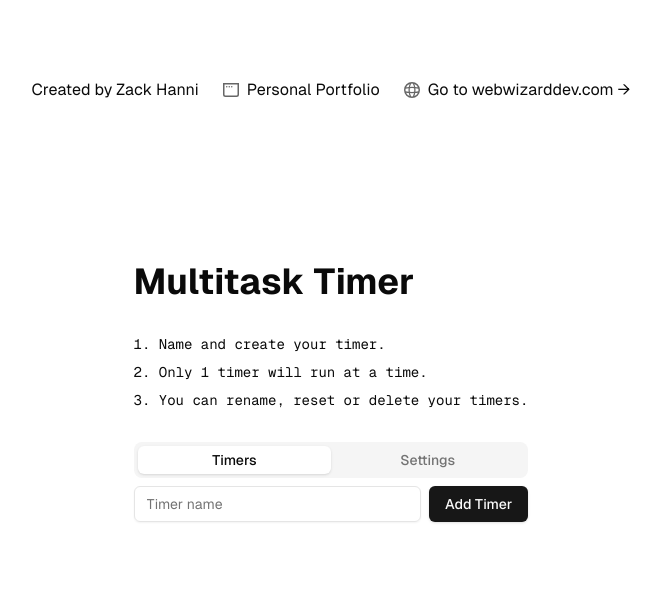
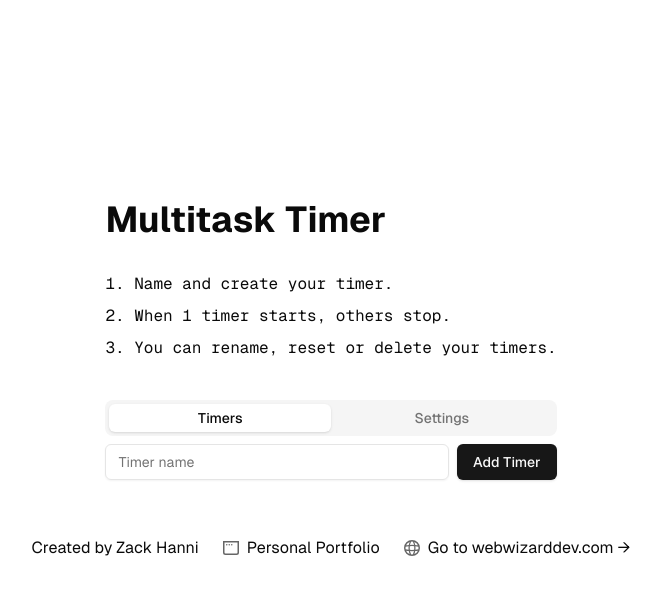
Before and after one commit to zackhanni/multitask-timer, a Next.js app: page / in a window 1280 px wide. Shown: the top 594 px of the page, without its empty margins (309-969 px from the left). Built offline with nearby package versions, Linux system fonts and the light colour scheme.

Commit message:
removed unused. removed grid

```diff
--- a/app/page.tsx
+++ b/app/page.tsx
@@ -2,41 +2,17 @@ import Footer from "@/components/Footer";
 import Stopwatches from "@/components/Stopwatches";
 export default function Home() {
   return (
-    <div className="grid grid-rows-[20px_1fr_20px] items-center justify-items-center min-h-screen p-8 pb-20 gap-16 sm:p-20 font-[family-name:var(--font-geist-sans)]">
-      <main className="flex flex-col gap-8 row-start-2 items-center sm:items-start">
-        <h1 className="text-4xl font-bold dark:invert">Multitask Timer</h1>
-        <ol className="list-inside list-decimal text-sm text-center sm:text-left font-[family-name:var(--font-geist-mono)] space-y-2">
-          <li>Name and create your timer.</li>
-          <li>Only 1 timer will run at a time.</li>
-          <li>You can rename, reset or delete your timers.</li>
-        </ol>
+    <div className="flex flex-col items-center justify-center min-h-screen font-[family-name:var(--font-geist-sans)]">
+      <main className="space-y-10">
+        <div className="container flex flex-col space-y-8 items-center sm:items-start">
+          <h1 className="text-4xl font-bold dark:invert">Multitask Timer</h1>
+          <ol className="list-inside list-decimal text-center sm:text-left font-[family-name:var(--font-geist-mono)] space-y-2">
+            <li>Name and create your timer.</li>
+            <li>When 1 timer starts, others stop.</li>
+            <li>You can rename, reset or delete your timers.</li>
+          </ol>
+        </div>
         <Stopwatches />
-
-        {/* <div className="flex gap-4 items-center flex-col sm:flex-row">
-          <a
-            className="rounded-full border border-solid border-transparent transition-colors flex items-center justify-center bg-foreground text-background gap-2 hover:bg-[#383838] dark:hover:bg-[#ccc] text-sm sm:text-base h-10 sm:h-12 px-4 sm:px-5"
-            href="https://vercel.com/new?utm_source=create-next-app&utm_medium=appdir-template-tw&utm_campaign=create-next-app"
-            target="_blank"
-            rel="noopener noreferrer"
-          >
-            <Image
-              className="dark:invert"
-              src="/vercel.svg"
-              alt="Vercel logomark"
-              width={20}
-              height={20}
-            />
-            Deploy now
-          </a>
-          <a
-            className="rounded-full border border-solid border-black/[.08] dark:border-white/[.145] transition-colors flex items-center justify-center hover:bg-[#f2f2f2] dark:hover:bg-[#1a1a1a] hover:border-transparent text-sm sm:text-base h-10 sm:h-12 px-4 sm:px-5 sm:min-w-44"
-            href="https://nextjs.org/docs?utm_source=create-next-app&utm_medium=appdir-template-tw&utm_campaign=create-next-app"
-            target="_blank"
-            rel="noopener noreferrer"
-          >
-            Read our docs
-          </a>
-        </div> */}
       </main>
       <Footer />
     </div>
```
